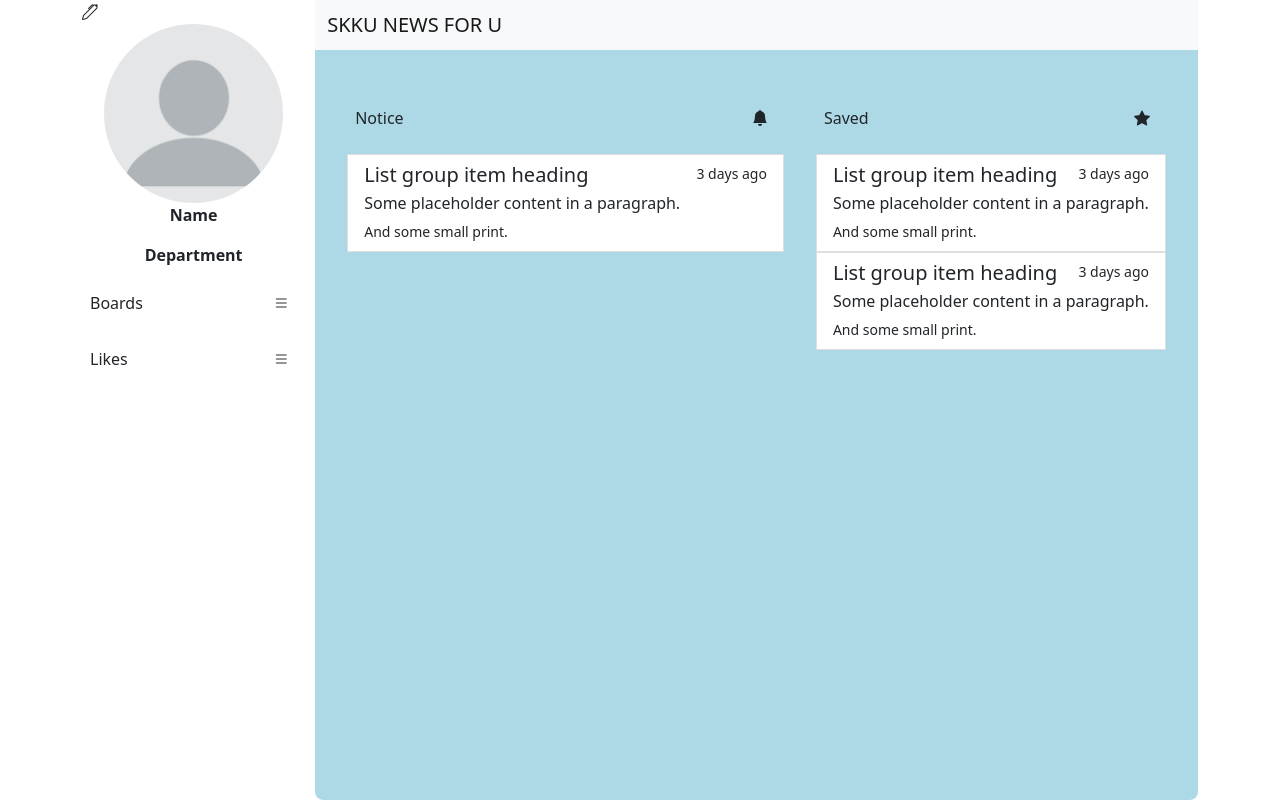
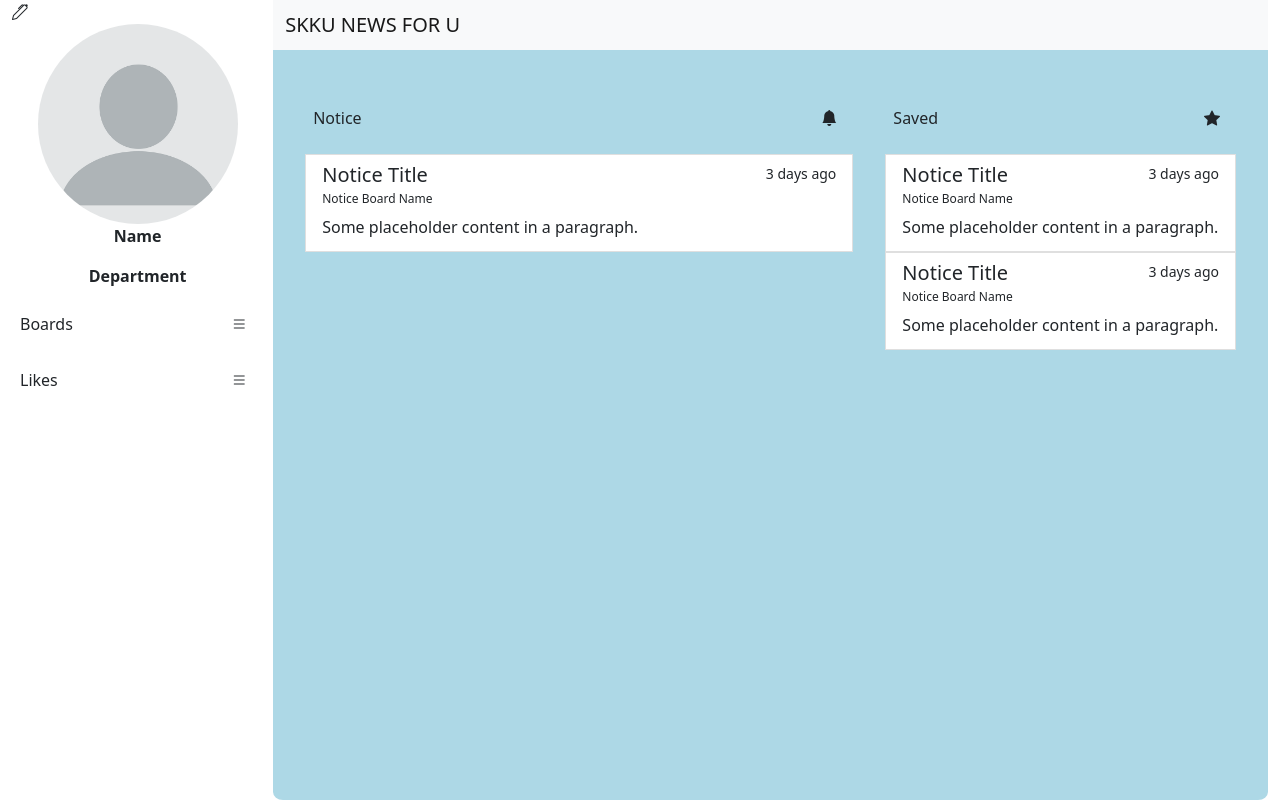
Before and after one commit to sanzbmaria/Team27, a plain HTML site: page index.html in a window 1280 px wide. Drawn offline with nearby package versions, Linux system fonts and the light colour scheme.

Commit message:
fixed bugs on HTML elements aside

```diff
--- a/assets/scripts/main.js
+++ b/assets/scripts/html-elements.js
@@ -51,7 +51,7 @@
     connectedCallback(){
         this.innerHTML =
             `<div class="title">Notice<i class="bi bi-bell-fill"></i></div>
-                <div class="list-group">
+                <div class="list-group" id="new-notices-list">
                     <notice-post></notice-post>
             </div>`
     }
@@ -63,7 +63,7 @@
         this.innerHTML =
             `
                 <div class="title">Saved <i class="bi bi-star-fill"></i></div>
-                <div class="list-group">
+                <div class="list-group" id="saved-notices-list">
                     <notice-post></notice-post>
                     <notice-post></notice-post>
                 </div>`
@@ -75,11 +75,13 @@
         this.innerHTML =
             `<a href="#" class="list-group-item list-group-item-action" aria-current="true">
                 <div class="d-flex w-100 justify-content-between">
-                    <h5 class="mb-1">List group item heading</h5>
-                    <small>3 days ago</small>
+                    <div>
+                        <h5 class="mb-1 notice-post-title">Notice Title</h5>
+                        <sup class="notice-post-board"> Notice Board Name</sup>
+                    </div>
+                    <small class="notice-post-time">3 days ago</small>
                 </div>
-                <p class="mb-1">Some placeholder content in a paragraph.</p>
-                <small>And some small print.</small>
+                <p class="mb-1 class="notice-post-content"">Some placeholder content in a paragraph.</p>
             </a> `
     }
 }
--- a/assets/styles/main.css
+++ b/assets/styles/main.css
@@ -14,10 +14,6 @@
     height: 100vh;
     overflow-wrap: break-word;
   }
-
-/* .aside > div {
-    background-color: lightgreen;
-  } */
 
 .profile {
     margin: 1rem 0 1rem 0;
@@ -36,7 +32,6 @@
   height: 80%;
   border-radius: 50%;
   overflow: hidden;
-  background-color: white;
   display: block;
   margin-left: auto;
   margin-right: auto;
@@ -84,7 +79,7 @@
 /* Nav CSS */
 
 .navbar {
-    flex-wrap: wrap;
+    flex-wrap: wrap; /*when the content is too large or the screen is too small it will continue in the next line*/
     flex-grow: 4;
 
   }
@@ -93,7 +88,7 @@
 
 .main {
     flex-grow: 4;
-    background-color:lightblue;
+    background-color: lightblue;
   }
 
 
--- a/index.html
+++ b/index.html
@@ -16,7 +16,7 @@
 
 </head>
 <body>
-    <div class="wrapper container-xl">
+    <div class="wrapper container-fluid">
         <!-- Aside: profile, Boards, Likes -->
         <!-- Asside will be hidden when screens are too small, in view when screens are larger -->
         <settings-aside class="aside offcanvas-md offcanvas-start" tabindex="-1" id="offcanvasResponsive" aria-labelledby="offcanvasResponsiveLabel"></settings-aside>
@@ -36,6 +36,8 @@
         </div>
       </div>
 	<script src="assets/scripts/main.js"></script>
+    <!-- Custom Elements -->
+    <script src="assets/scripts/html-elements.js"></script>
     <!-- BOOTSTRAP JavaScript Bundle with Popper -->
     <script src="https://cdn.jsdelivr.net/npm/bootstrap@5.2.2/dist/js/bootstrap.bundle.min.js" integrity="sha384-OERcA2EqjJCMA+/3y+gxIOqMEjwtxJY7qPCqsdltbNJuaOe923+mo//f6V8Qbsw3" crossorigin="anonymous"></script>
 
```
Also changed, not shown: assets/images/profile-pic.jpg (deleted).
